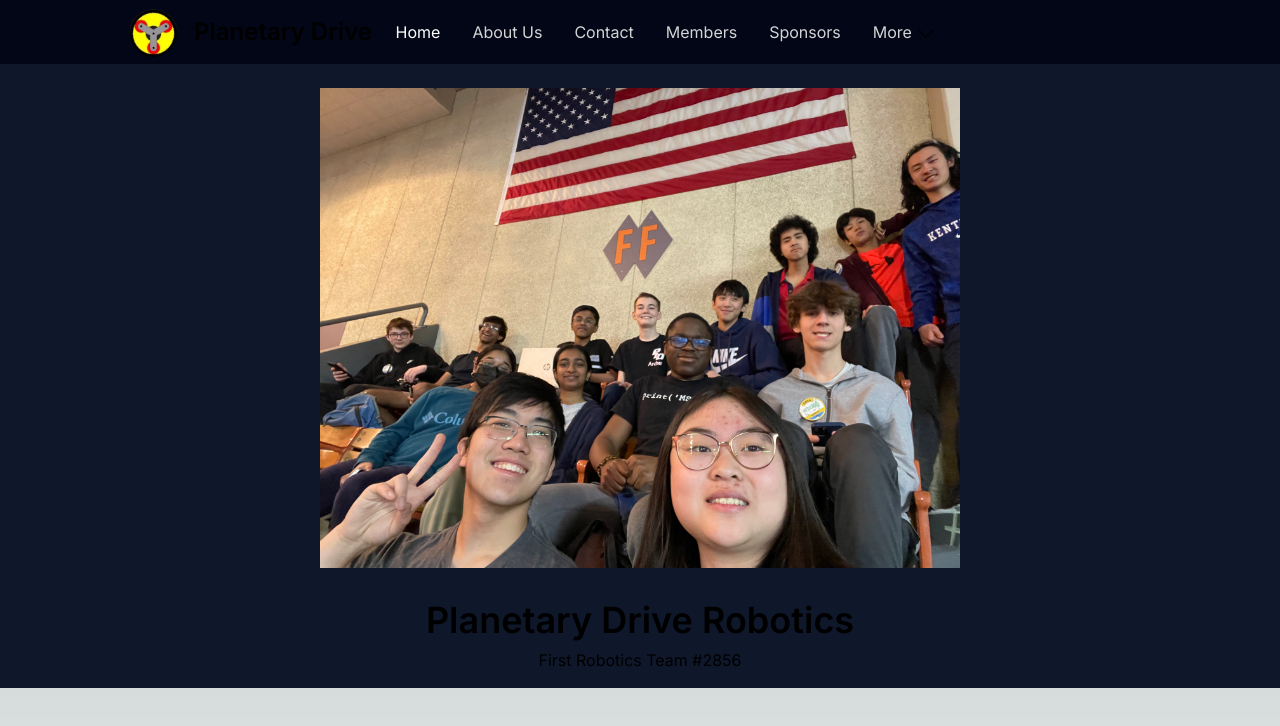
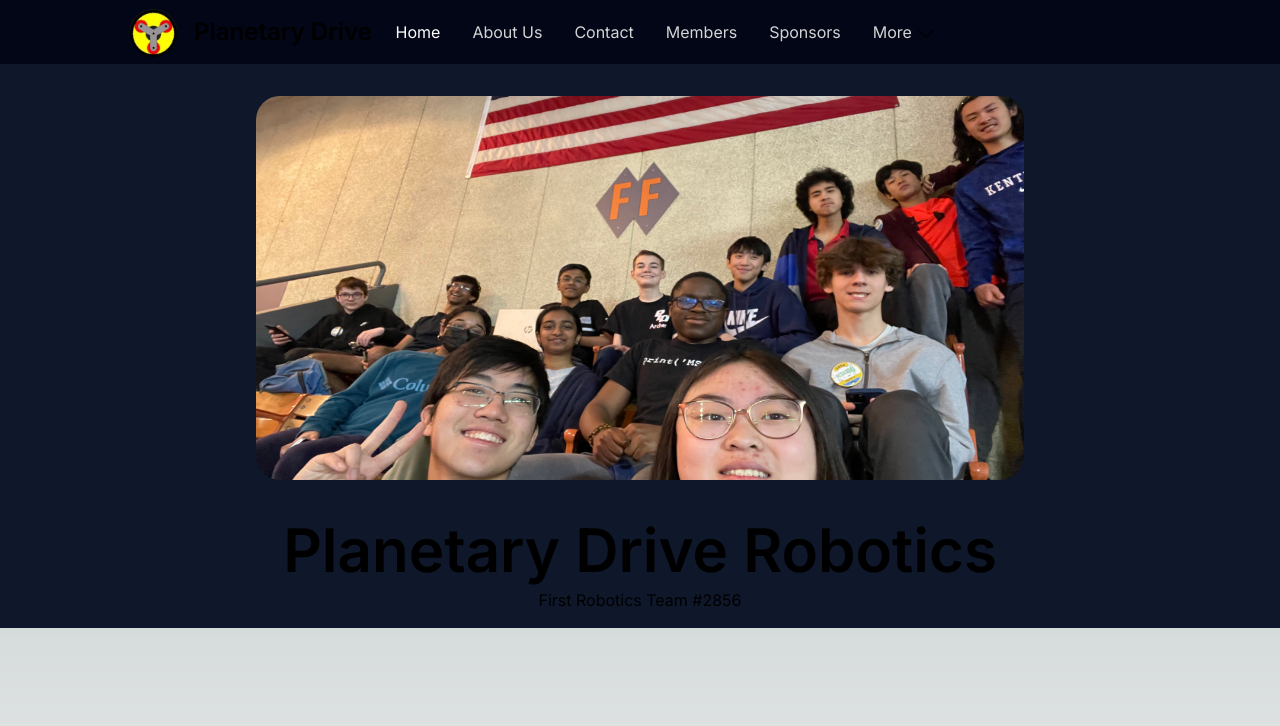
Before and after one commit to EricS-200/PlanetaryDrive_FRC2856_Website, a Next.js app: page / in a window 1280 px wide. Shown: the top 726 px of the page. Built offline with nearby package versions, Linux system fonts and the light colour scheme.

Commit message:
Update page.jsx

```diff
--- a/app/page.jsx
+++ b/app/page.jsx
@@ -2,19 +2,19 @@ import Image from "next/image";
 
 export default function Home() {
   return (
-    <main className="">
-      <section className="w-full flex justify-center bg-slate-900 flex-col items-center pt-6">
-        <Image
-          src="/team_pics/main-banner3.jpg"
-          width={5000}
-          height={10}
-          className="w-4/5 lg:w-2/4"
-        />
-        <h1 className="text-4xl font-semibold mt-8 mb-2">
-          Planetary Drive Robotics
-        </h1>
-        <p className="mb-4">First Robotics Team #2856</p>
-      </section>
-    </main>
+    <div className={"bg-slate-950"}>
+        <div className={"w-full flex justify-center bg-slate-900 flex-col items-center pt-6"}>
+          <div className="flex justify-center items-center bg-no-repeat bg-center bg-cover h-[30vw] w-[60vw] sm:w-[54vw] md:w-[55vw] xl:w-[60vw] 2xl:w-[65vw] rounded-3xl m-2 overflow-clip">
+            <Image src={"/team_pics/main-banner3.jpg"} alt={"picture of team 2856 at the stadium during the crescendo competetion"} width={10000} height={10000} className={"aspect-[6/4]"}/>
+          </div>
+
+          <h1 className="text-lg sm:text-2xl md:text-4xl lg:text-5xl xl:text-6xl 2xl:text-7xl font-semibold mt-8 mb-2">
+            Planetary Drive Robotics
+          </h1>
+
+          <p className="mb-4">First Robotics Team #2856</p>
+
+        </div>
+    </div>
   );
 }
```
